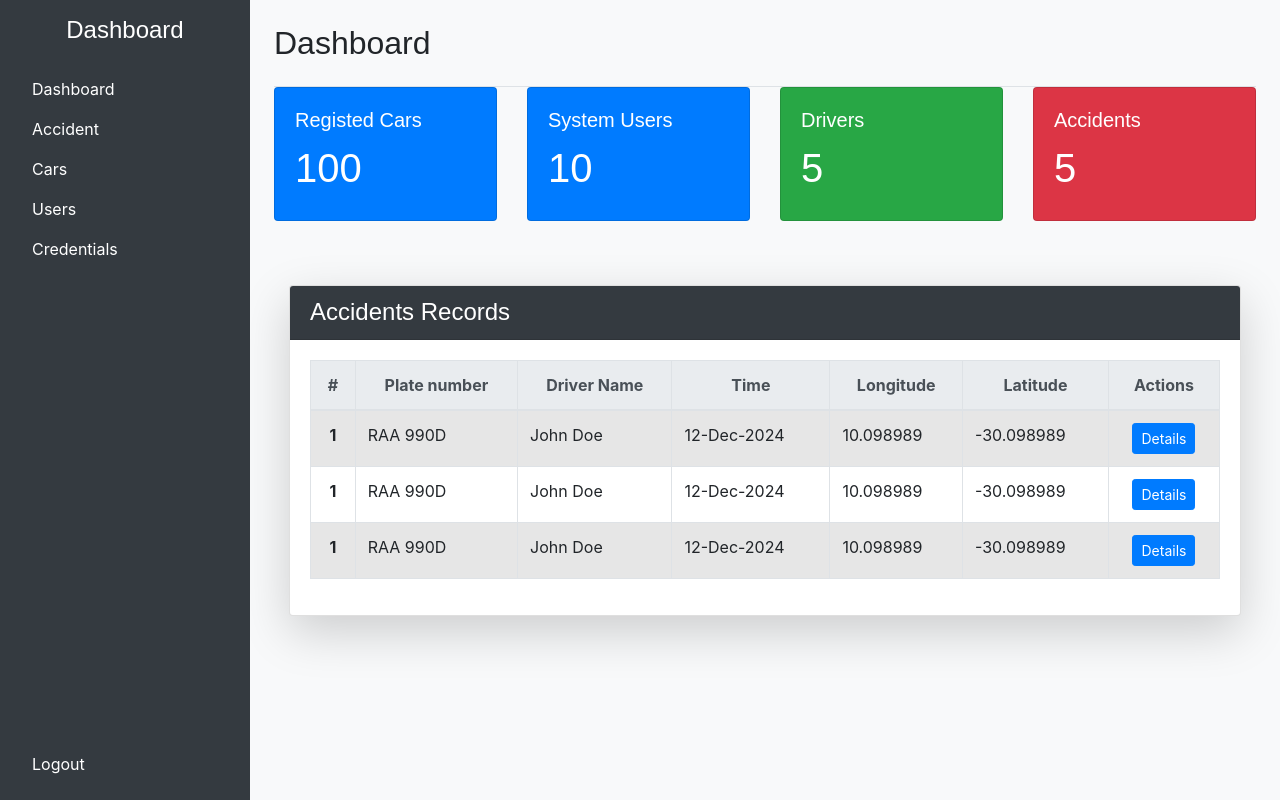
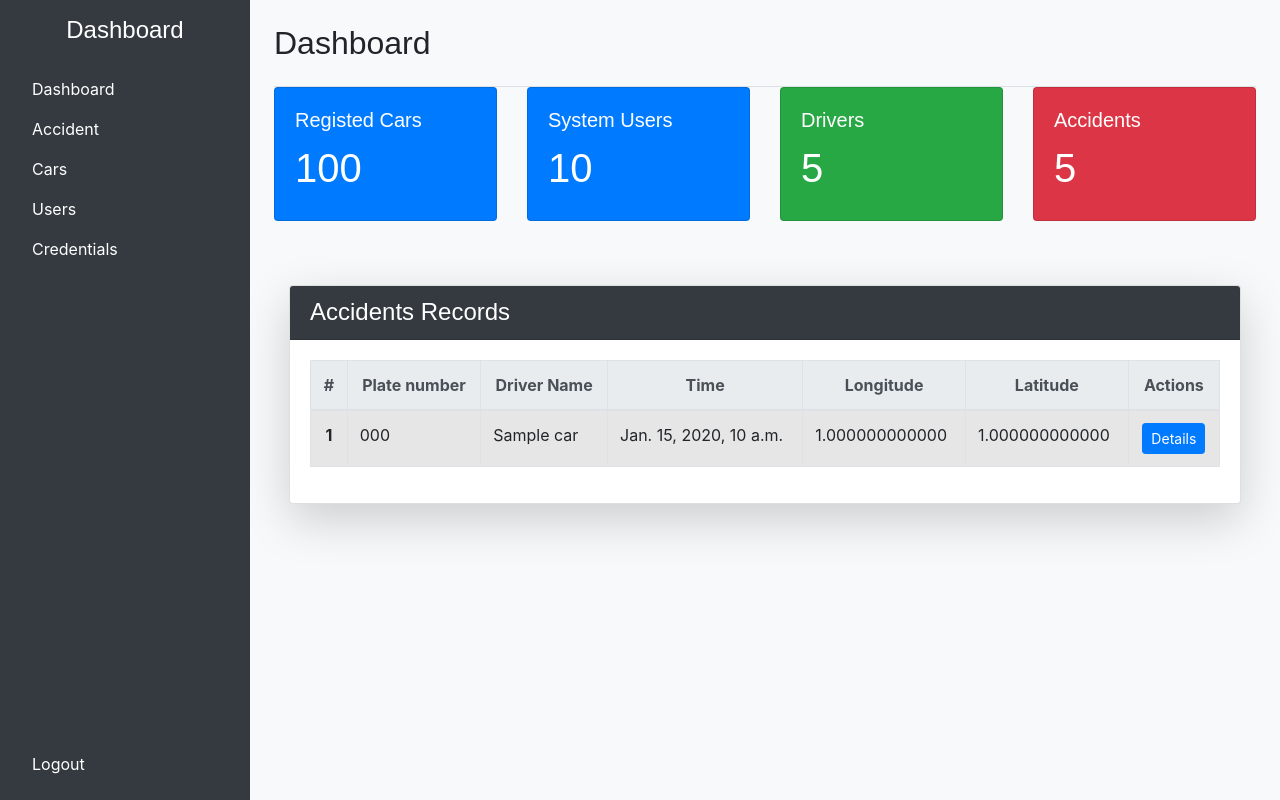
Before and after one commit to Angemichel12/accident_identication, a Django app: page /accidents/ in a window 1280 px wide. Run offline with Django 5.2, Linux system fonts and the light colour scheme; a user stored in the database is signed in; tables that the repository leaves empty hold one stand-in row (values such as "Sample post"); some libraries are stand-ins or nearby versions.

Commit message:
add dynamic accident data

```diff
--- a/detect_app/views.py
+++ b/detect_app/views.py
@@ -2,6 +2,7 @@ from django.shortcuts import render
 from cars.models import Car
 from django.contrib.auth import get_user_model
 from django.contrib.auth.decorators import login_required
+from accident.models import Accident
 
 User = get_user_model()
 
@@ -13,7 +14,10 @@ def dashboard_page (request):
     return render(request, 'dashboard/dashboard.html',)
 @login_required
 def accidents_page(request):
-    return render(request, 'dashboard/accidents_dashboard.html')
+    accidents = Accident.objects.all()
+    context = {
+        'accidents':accidents,}
+    return render(request, 'dashboard/accidents_dashboard.html', context)
 @login_required
 def cars_page (request):
     cars = Car.objects.all()
--- a/templates/dashboard/accidents_dashboard.html
+++ b/templates/dashboard/accidents_dashboard.html
@@ -21,45 +21,21 @@
             </tr>
           </thead>
           <tbody>
+            {% for accident in accidents %}
             <tr>
-              <th scope="row" class="text-center">1</th>
-              <td>RAA 990D</td>
-              <td>John Doe</td>
-              <td>12-Dec-2024</td>
-              <td>10.098989</td>
-              <td>-30.098989</td>
+              <th scope="row" class="text-center">{{ forloop.counter }}</th>
+              <td>{{ accident.car.plate_number }}</td>
+              <td>{{ accident.car.driver_name }}</td>
+              <td>{{ accident.created_at }}</td>
+              <td>{{ accident.longitude }}</td>
+              <td>{{ accident.latitude }}</td>
               <td class="text-center">
                 <button class="btn btn-sm btn-primary">
                   <i class="fas fa-edit"></i> Details
                 </button>
               </td>
             </tr>
-            <tr>
-              <th scope="row" class="text-center">1</th>
-              <td>RAA 990D</td>
-              <td>John Doe</td>
-              <td>12-Dec-2024</td>
-              <td>10.098989</td>
-              <td>-30.098989</td>
-              <td class="text-center">
-                <button class="btn btn-sm btn-primary">
-                  <i class="fas fa-edit"></i> Details
-                </button>
-              </td>
-            </tr>
-            <tr>
-              <th scope="row" class="text-center">1</th>
-              <td>RAA 990D</td>
-              <td>John Doe</td>
-              <td>12-Dec-2024</td>
-              <td>10.098989</td>
-              <td>-30.098989</td>
-              <td class="text-center">
-                <button class="btn btn-sm btn-primary">
-                  <i class="fas fa-edit"></i> Details
-                </button>
-              </td>
-            </tr>
+            {% endfor %}
           </tbody>
         </table>
       </div>
```
